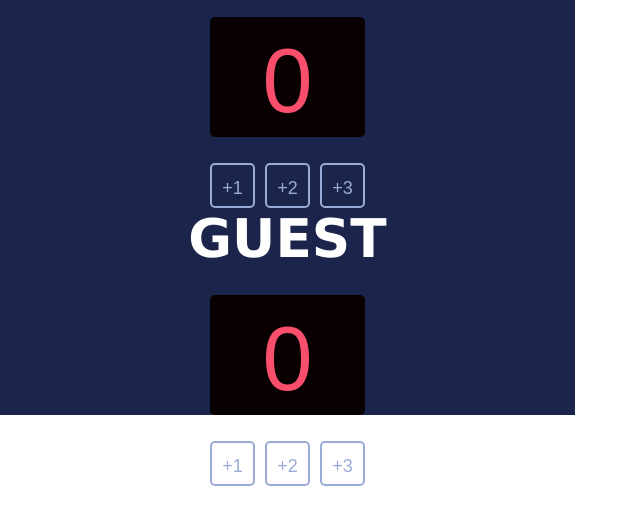
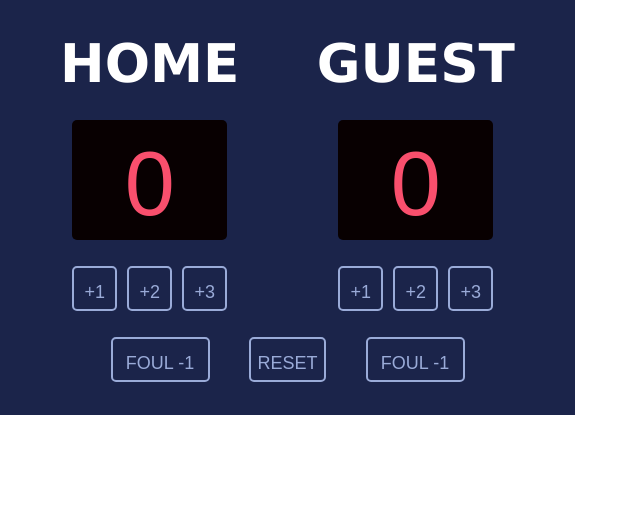
Before and after one commit to yasiryusuf39/Basketball-score-board, a plain HTML site: page index.html in a window 1280 px wide. Shown: the whole page, without its empty margins (0-640 px from the left). Drawn offline with nearby package versions, Linux system fonts and the light colour scheme; a small style sheet from the web is missing.

Commit message:
Update index.html

```diff
--- a/index.html
+++ b/index.html
@@ -5,6 +5,7 @@
     </head>
     <body>
         <div class="container">
+            <div id="new-container">
                 <div class="ctn">
                         <h3>HOME</h3>
                     <div class="score">
@@ -38,8 +39,15 @@
                                 <div class="guest-threeadd">
                                     <button onclick="gthree()">+3</button>
                                 </div>
-                    </div>
-               </div>
+                </div>
+           </div>
+            </div>
+            </div>
+          <div id="foul">
+            <button class="foul-btn" onclick="hfoul()">FOUL -1</button>
+            <button id="reset-btn" onclick="reset()">RESET</button>
+            <button class="foul-btn" onclick="gfoul()">FOUL -1</button>
+          </div>
         </div>
         <script src="index.js"></script>
     </body>
```
